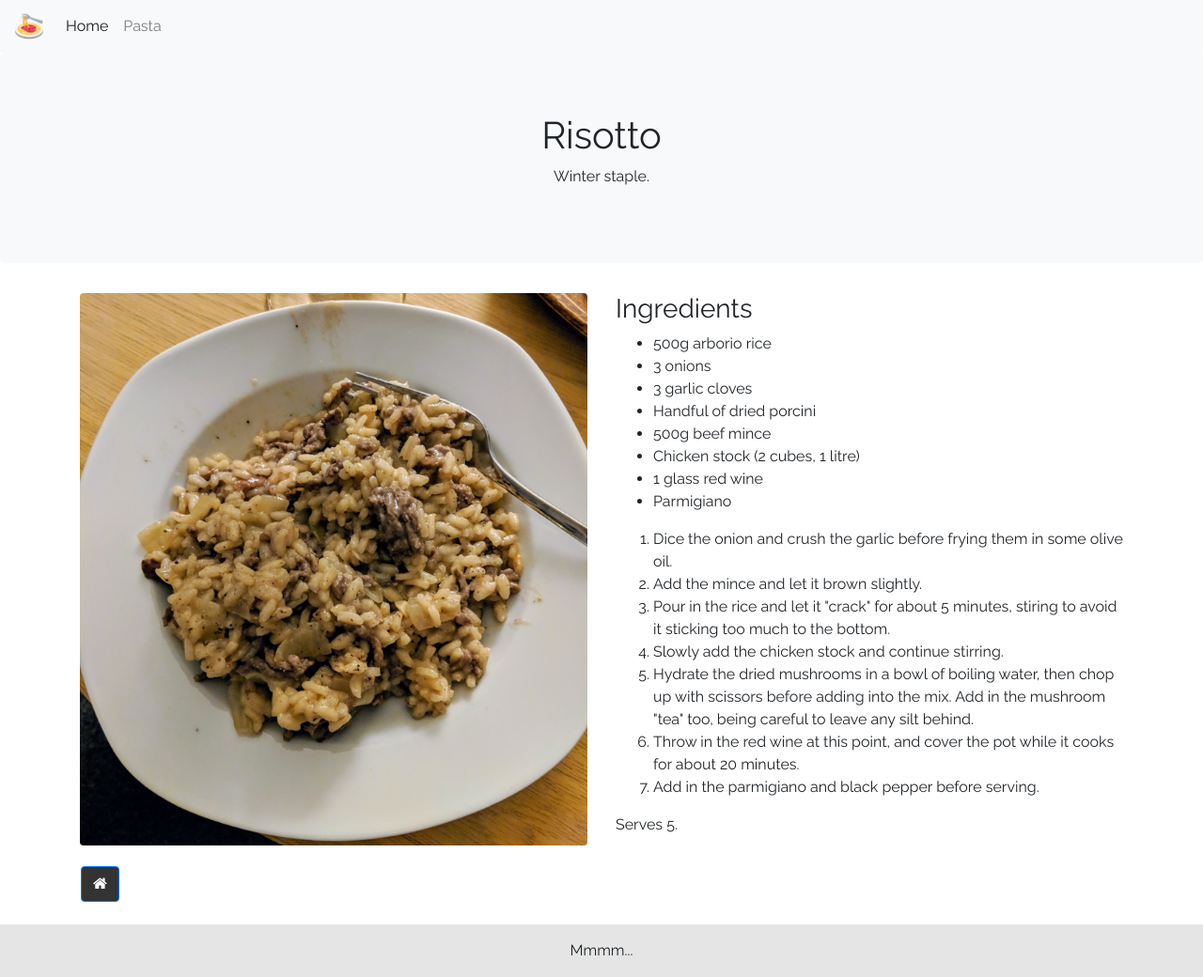
After one commit to roberto-aldera/not-just-pasta, a PHP site: page /pages/recipes/pastas/risotto.php in a window 1280 px wide. The commit adds this page. Shown: the whole page at 94% size. Run offline with PHP 8.4, Linux system fonts and the light colour scheme.

Commit message:
Add risotto

```diff
--- /dev/null
+++ b/pages/recipes/pastas/risotto.php
@@ -0,0 +1,76 @@
+<!DOCTYPE html>
+<html lang="en">
+
+<head>
+    <title>Risotto</title>
+    <?php require "../../../includes/recipe-header.php"; ?>
+    <link rel="stylesheet" href="../../../main.css">
+</head>
+
+<body>
+    <nav class="navbar navbar-expand-lg navbar-light bg-light">
+        <a class="navbar-brand" href="../../../index.html">
+            <img src="../../../favicon_io/android-chrome-512x512.png" width="30" height="30"
+                class="d-inline-block align-top" alt="">
+        </a>
+        <button class="navbar-toggler" type="button" data-toggle="collapse" data-target="#navbarNavAltMarkup"
+            aria-controls="navbarNavAltMarkup" aria-expanded="false" aria-label="Toggle navigation">
+            <span class="navbar-toggler-icon"></span>
+        </button>
+        <div class="collapse navbar-collapse" id="navbarNavAltMarkup">
+            <div class="navbar-nav">
+                <a class="nav-item nav-link active" href="../../../index.html">Home <span
+                        class="sr-only">(current)</span></a>
+                <a class="nav-item nav-link" href="pasta.php">Pasta</a>
+
+            </div>
+        </div>
+    </nav>
+
+    <div class="jumbotron text-center bg-light">
+        <h1>Risotto</h1>
+        <p>Winter staple.</p>
+    </div>
+
+    <div class="container">
+        <div class="row">
+            <div class="col-sm-6">
+                <img class="img-fluid rounded" style="float:center" src="../../../images/risotto.png"
+                    alt="risotto">
+            </div>
+            <div class="col-sm-6">
+                <h3>Ingredients</h3>
+                <ul>
+                    <li>500g arborio rice</li>
+                    <li>3 onions</li>
+                    <li>3 garlic cloves</li>
+                    <li>Handful of dried porcini</li>
+                    <li>500g beef mince</li>
+                    <li>Chicken stock (2 cubes, 1 litre)</li>
+                    <li>1 glass red wine</li>
+                    <li>Parmigiano</li>
+                </ul>
+                <ol>
+                    <li>Dice the onion and crush the garlic before frying them in some olive oil.</li>
+                    <li>Add the mince and let it brown slightly.</li>
+                    <li>Pour in the rice and let it "crack" for about 5 minutes, stiring to avoid it sticking too much to the bottom.</li>
+                    <li>Slowly add the chicken stock and continue stirring.</li>
+                    <li>Hydrate the dried mushrooms in a bowl of boiling water, then chop up with scissors before adding into the mix.
+                        Add in the mushroom "tea" too, being careful to leave any silt behind.
+                    </li>
+                    <li>Throw in the red wine at this point, and cover the pot while it cooks for about 20 minutes.</li>
+                    <li>Add in the parmigiano and black pepper before serving.</li>
+                </ol>
+                <p>
+                    Serves 5.
+                </p>
+            </div>
+        </div>
+    </div>
+</body>
+
+<footer>
+    <?php require "../../../includes/recipe-footer.php"; ?>
+</footer>
+
+</html>
```
Also changed, not shown: pages/recipes/pastas/pasta.php (+9 -0 lines), images/risotto.png (added).
